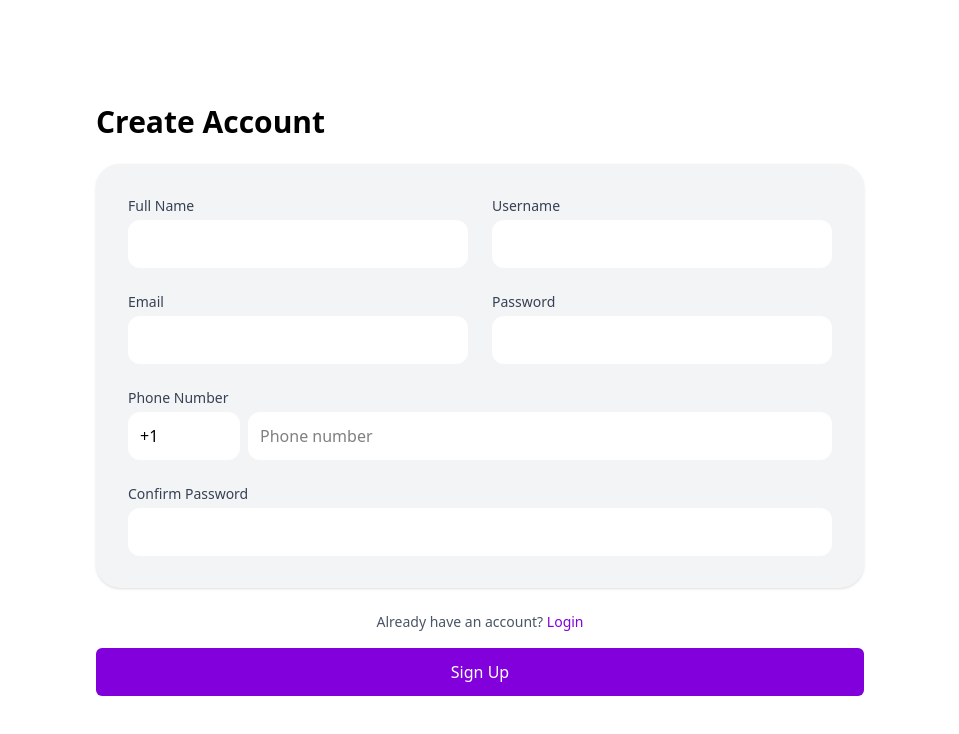
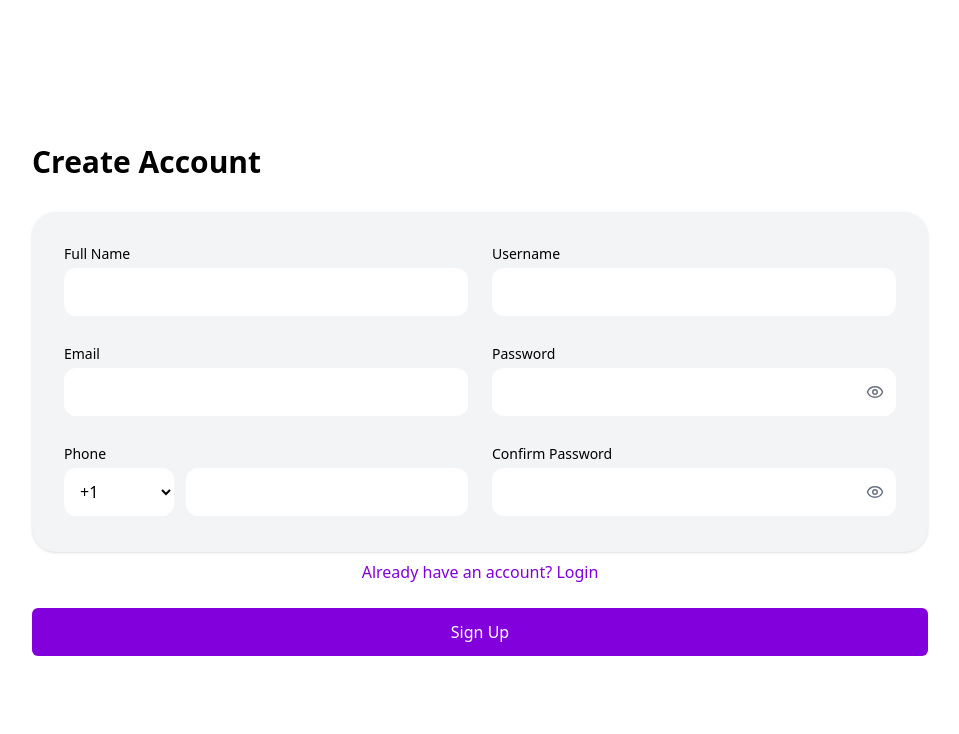
Before and after one commit to Praveenvkadam/slot-scheduler, a React app in the folder frontend/: page /signup in a window 1280 px wide. Shown: the top 734 px of the page, without its empty margins (160-1119 px from the left). Built offline with nearby package versions, Linux system fonts and the light colour scheme; the HTML template or start-up script is replaced by a standard one.

Commit message:
data fetching is fixed

```diff
--- a/frontend/src/Auth/Signup.jsx
+++ b/frontend/src/Auth/Signup.jsx
@@ -1,73 +1,136 @@
-import React from "react";
-import { Link } from "react-router-dom";
+import React, { useState } from "react";
+import { useForm } from "react-hook-form";
+import { z } from "zod";
+import { zodResolver } from "@hookform/resolvers/zod";
+import { Eye, EyeOff } from "lucide-react";
+import { useSignup } from "../query/useSignup";
+import { Link, useNavigate } from "react-router-dom";
+
+const signupSchema = z
+  .object({
+    fullName: z.string().min(2),
+    username: z.string().min(3).max(20).regex(/^[a-zA-Z0-9_]+$/),
+    email: z.string().email(),
+    password: z.string().min(8).regex(/[A-Z]/).regex(/[a-z]/).regex(/[0-9]/),
+    confirmPassword: z.string(),
+    countryCode: z.string(),
+    phone: z.string().min(7).regex(/^[0-9]+$/),
+  })
+  .refine((d) => d.password === d.confirmPassword, {
+    path: ["confirmPassword"],
+    message: "Passwords do not match",
+  });
 
 export default function Signup() {
+  const navigate = useNavigate();
+  const { register, handleSubmit, formState: { errors } } =
+    useForm({ resolver: zodResolver(signupSchema) });
+
+  const { mutate: signup, isPending, error } = useSignup();
+
+  const [showPass, setShowPass] = useState(false);
+  const [showConfirm, setShowConfirm] = useState(false);
+
+  const onSubmit = (data) => {
+    signup(data);
+    navigate("/login");
+  };
+
   return (
     <div className="min-h-screen flex items-center justify-center bg-white px-4">
-      <div className="w-full max-w-3xl">
-        <h2 className="text-3xl font-bold mb-6">Create Account</h2>
+      <div className="w-full max-w-4xl mx-auto">
+        <h2 className="text-3xl font-bold mb-8">Create Account</h2>
 
-        <form>
-          <div className="bg-gray-100 rounded-3xl p-6 sm:p-8 shadow-sm">
-            <div className="grid grid-cols-1 sm:grid-cols-2 gap-6">
+        <form onSubmit={handleSubmit(onSubmit)} noValidate>
+          <div className="bg-gray-100 rounded-3xl p-8 shadow-sm">
+            <div className="grid grid-cols-1 md:grid-cols-2 gap-6">
 
               <div>
-                <label className="block text-sm font-medium text-gray-700 mb-1">Full Name</label>
-                <input type="text" className="w-full p-3 rounded-xl bg-white border-none outline-none focus:ring-0 shadow-none appearance-none"/>
+                <label className="block text-sm font-medium mb-1">Full Name</label>
+                <input {...register("fullName")} className="w-full h-12 px-4 rounded-xl bg-white outline-none" />
+                <p className="text-red-500 text-sm mt-1">{errors.fullName?.message}</p>
               </div>
 
               <div>
-                <label className="block text-sm font-medium text-gray-700 mb-1">Username</label>
-                <input type="text" className="w-full p-3 rounded-xl bg-white border-none outline-none focus:ring-0 shadow-none appearance-none"/>
+                <label className="block text-sm font-medium mb-1">Username</label>
+                <input {...register("username")} className="w-full h-12 px-4 rounded-xl bg-white outline-none" />
+                <p className="text-red-500 text-sm mt-1">{errors.username?.message}</p>
               </div>
 
-              {/* Email */}
               <div>
-                <label className="block text-sm font-medium text-gray-700 mb-1">Email</label>
-                <input type="email" className="w-full p-3 rounded-xl bg-white border-none outline-none focus:ring-0 shadow-none appearance-none"/>
+                <label className="block text-sm font-medium mb-1">Email</label>
+                <input type="email" {...register("email")} className="w-full h-12 px-4 rounded-xl bg-white outline-none" />
+                <p className="text-red-500 text-sm mt-1">{errors.email?.message}</p>
               </div>
 
-              {/* Password */}
               <div>
-                <label className="block text-sm font-medium text-gray-700 mb-1">Password</label>
-                <input type="password" className="w-full p-3 rounded-xl bg-white border-none outline-none focus:ring-0 shadow-none appearance-none"/>
+                <label className="block text-sm font-medium mb-1">Password</label>
+                <div className="relative">
+                  <input
+                    type={showPass ? "text" : "password"}
+                    {...register("password")}
+                    className="w-full h-12 px-4 pr-10 rounded-xl bg-white outline-none"
+                  />
+                  <button type="button" onClick={() => setShowPass(!showPass)} className="absolute right-3 top-1/2 -translate-y-1/2 text-gray-500">
+                    {showPass ? <EyeOff size={18} /> : <Eye size={18} />}
+                  </button>
+                </div>
+                <p className="text-red-500 text-sm mt-1">{errors.password?.message}</p>
               </div>
 
-              {/* Phone */}
-              <div className="sm:col-span-2">
-                <label className="block text-sm font-medium text-gray-700 mb-1">Phone Number</label>
-                <div className="flex gap-2">
-                  <select className="w-28 p-3 rounded-xl bg-white border-none outline-none focus:ring-0 shadow-none appearance-none">
-                    <option>+1</option>
-                    <option>+44</option>
-                    <option>+91</option>
-                    <option>+61</option>
+              <div>
+                <label className="block text-sm font-medium mb-1">Phone</label>
+                <div className="grid grid-cols-[110px_1fr] gap-3">
+                  <select {...register("countryCode")} className="h-12 px-3 rounded-xl bg-white outline-none">
+                    <option value="+1">+1</option>
+                    <option value="+44">+44</option>
+                    <option value="+91">+91</option>
+                    <option value="+61">+61</option>
                   </select>
-                  <input type="tel" placeholder="Phone number" className="flex-1 p-3 rounded-xl bg-white border-none outline-none focus:ring-0 shadow-none appearance-none"/>
+                  <input {...register("phone")} className="h-12 px-4 rounded-xl bg-white outline-none" />
                 </div>
+                <p className="text-red-500 text-sm mt-1">{errors.phone?.message}</p>
               </div>
 
-              {/* Confirm Password */}
-              <div className="sm:col-span-2">
-                <label className="block text-sm font-medium text-gray-700 mb-1">Confirm Password</label>
-                <input type="password" className="w-full p-3 rounded-xl bg-white border-none outline-none focus:ring-0 shadow-none appearance-none"/>
+              <div>
+                <label className="block text-sm font-medium mb-1">Confirm Password</label>
+                <div className="relative">
+                  <input
+                    type={showConfirm ? "text" : "password"}
+                    {...register("confirmPassword")}
+                    className="w-full h-12 px-4 pr-10 rounded-xl bg-white outline-none"
+                  />
+                  <button type="button" onClick={() => setShowConfirm(!showConfirm)} className="absolute right-3 top-1/2 -translate-y-1/2 text-gray-500">
+                    {showConfirm ? <EyeOff size={18} /> : <Eye size={18} />}
+                  </button>
+                </div>
+                <p className="text-red-500 text-sm mt-1">{errors.confirmPassword?.message}</p>
               </div>
+
             </div>
           </div>
-          <p className="text-center text-sm text-gray-600 mt-6">
-            Already have an account?{" "}
-            <Link to="/login" className="text-purple-700 font-medium hover:underline">
-              Login
+
+          <p className="text-center text-gray-500 mt-2">
+            <Link to="/login" className="text-purple-700 font-medium">
+              Already have an account? Login
             </Link>
           </p>
+
+          {error && (
+            <p className="text-red-500 text-center mt-4">
+              {error?.response?.data?.message || error?.message || "Signup failed"}
+            </p>
+          )}
+
           <button
             type="submit"
-            className="w-full mt-4 p-3 rounded-md bg-purple-700 text-white font-medium hover:bg-purple-800 transition"
+            disabled={isPending}
+            className="w-full mt-6 h-12 rounded-md bg-purple-700 text-white font-medium"
           >
-            Sign Up
+            {isPending ? "Creating account..." : "Sign Up"}
           </button>
         </form>
       </div>
     </div>
   );
-};
+}
--- a/frontend/src/index.css
+++ b/frontend/src/index.css
@@ -1 +1,6 @@
 @import "tailwindcss";
+
+.input {@apply w-full p-3 rounded-xl bg-white outline-none border-none;}
+.label {@apply block text-sm font-medium mb-1;}
+.error {@apply text-red-500 text-sm mt-1;}
+.eye {@apply absolute right-3 top-1/2 -translate-y-1/2 text-gray-500 cursor-pointer;}
--- a/frontend/src/pages/Home.jsx
+++ b/frontend/src/pages/Home.jsx
@@ -1,15 +1,55 @@
-import React from 'react'
-import {Link} from 'react-router-dom'
+import { useSelector, useDispatch } from "react-redux";
+import { useNavigate } from "react-router-dom";
+import { logout } from "../redux/auth_redux/authSlice";
 
 const Home = () => {
+  const navigate = useNavigate();
+  const dispatch = useDispatch();
+
+  const auth = useSelector((state) => state.auth);
+
+  if (!auth || !auth.isLoggedIn || !auth.user) {
+    return (
+      <div className="min-h-screen flex items-center justify-center">
+        <div className="text-center">
+          <h2 className="text-xl mb-4">You are not logged in</h2>
+          <button
+            onClick={() => navigate("/login")}
+            className="px-4 py-2 bg-purple-700 text-white rounded"
+          >
+            Login
+          </button>
+        </div>
+      </div>
+    );
+  }
+
+  const { user } = auth;
+
   return (
-   <>
-    <h1>Home</h1>
-   <button>Logout</button>
-   <Link to="/login">Login</Link>
-   </>
+    <div className="min-h-screen flex items-center justify-center">
+      <div className="bg-gray-100 p-6 rounded-xl w-full max-w-md">
+        <h1 className="text-2xl font-bold mb-4">
+          Welcome, {user.fullname}
+        </h1>
 
-  )
-}
+        <p><b>Username:</b> {user.username}</p>
+        <p><b>Email:</b> {user.email}</p>
+        <p><b>Phone:</b> {user.phone}</p>
+        <p><b>Role:</b> {user.role}</p>
 
-export default Home
+        <button
+          onClick={() => {
+            dispatch(logout());
+            navigate("/login");
+          }}
+          className="mt-6 w-full py-2 bg-red-600 text-white rounded"
+        >
+          Logout
+        </button>
+      </div>
+    </div>
+  );
+};
+
+export default Home;
--- a/frontend/src/query/useLogin.js
+++ b/frontend/src/query/useLogin.js
@@ -7,7 +7,10 @@ export const useLogin = () => {
   const dispatch = useDispatch();
 
   return useMutation({
-    mutationFn: loginApi,
+    mutationFn: async (payload) => {
+      const response = await loginApi(payload);
+      return response.data;
+    },
 
     onSuccess: (data) => {
       const { user, token } = data;
--- /dev/null
+++ b/frontend/src/query/useSignup.js
@@ -0,0 +1,26 @@
+import { useMutation } from "@tanstack/react-query";
+import { useDispatch } from "react-redux";
+import { setCredentials } from "../redux/auth_redux/authSlice";
+import { registerApi } from "../redux/auth_redux/authApi";
+
+export const useSignup = () => {
+  const dispatch = useDispatch();
+
+  return useMutation({
+    mutationFn: async (formData) => {
+      const payload = {
+        fullname: formData.fullName,
+        username: formData.username,
+        email: formData.email,
+        password: formData.password,
+        phone: `${formData.countryCode}${formData.phone}`,
+      };
+      const res = await registerApi(payload);
+      return res.data;
+    },
+    onSuccess: (data) => {
+      dispatch(setCredentials({ user: null, token: data.token }));
+      localStorage.setItem("token", data.token);
+    },
+  });
+};
```
Also changed, not shown: frontend/src/Auth/Login.jsx (+13 -4 lines), frontend/src/redux/auth_redux/authApi.js (+15 -18 lines), frontend/src/redux/auth_redux/authSlice.js (+1 -6 lines), 1 other file (tests, documents, lock files or other folders).
